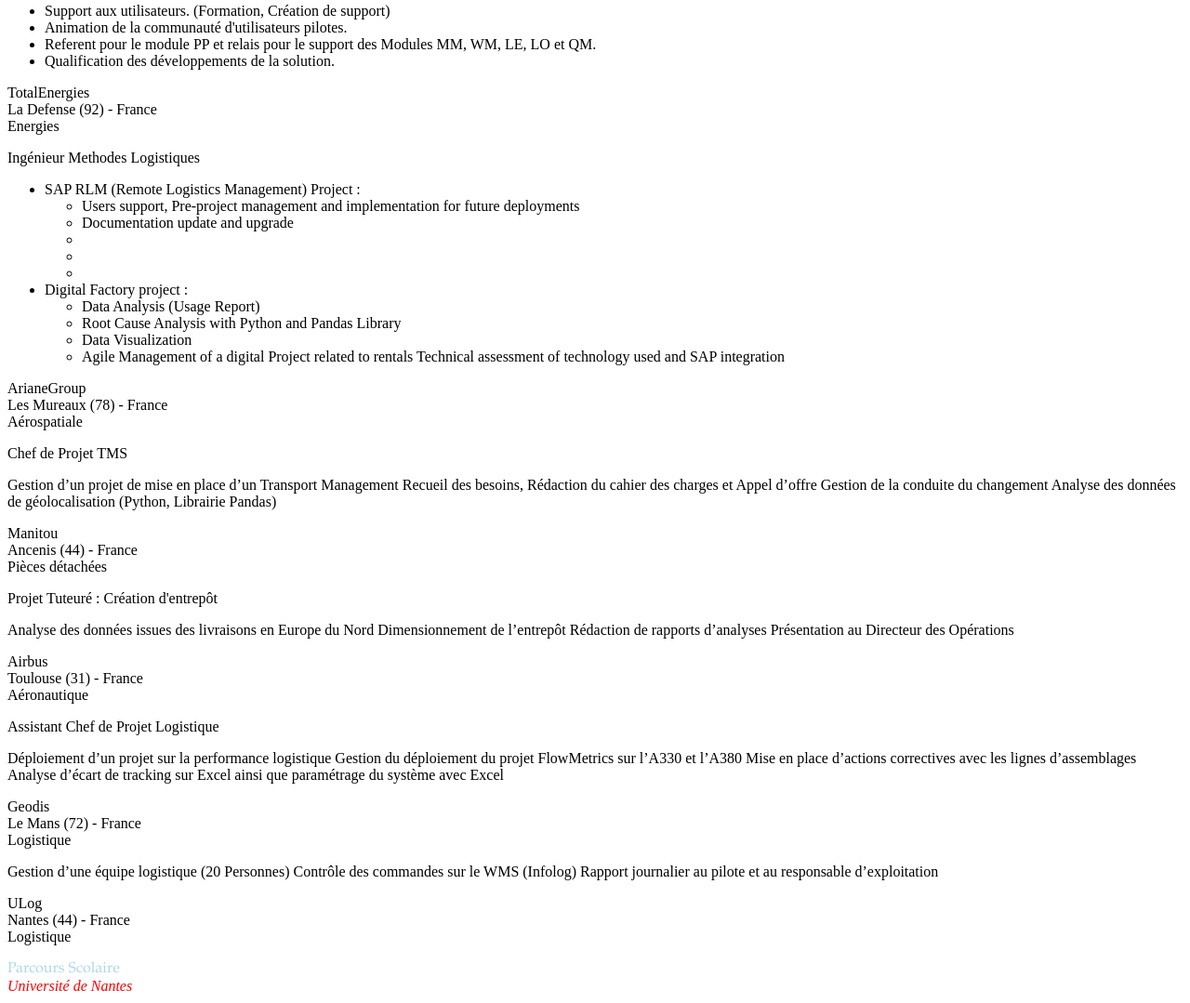
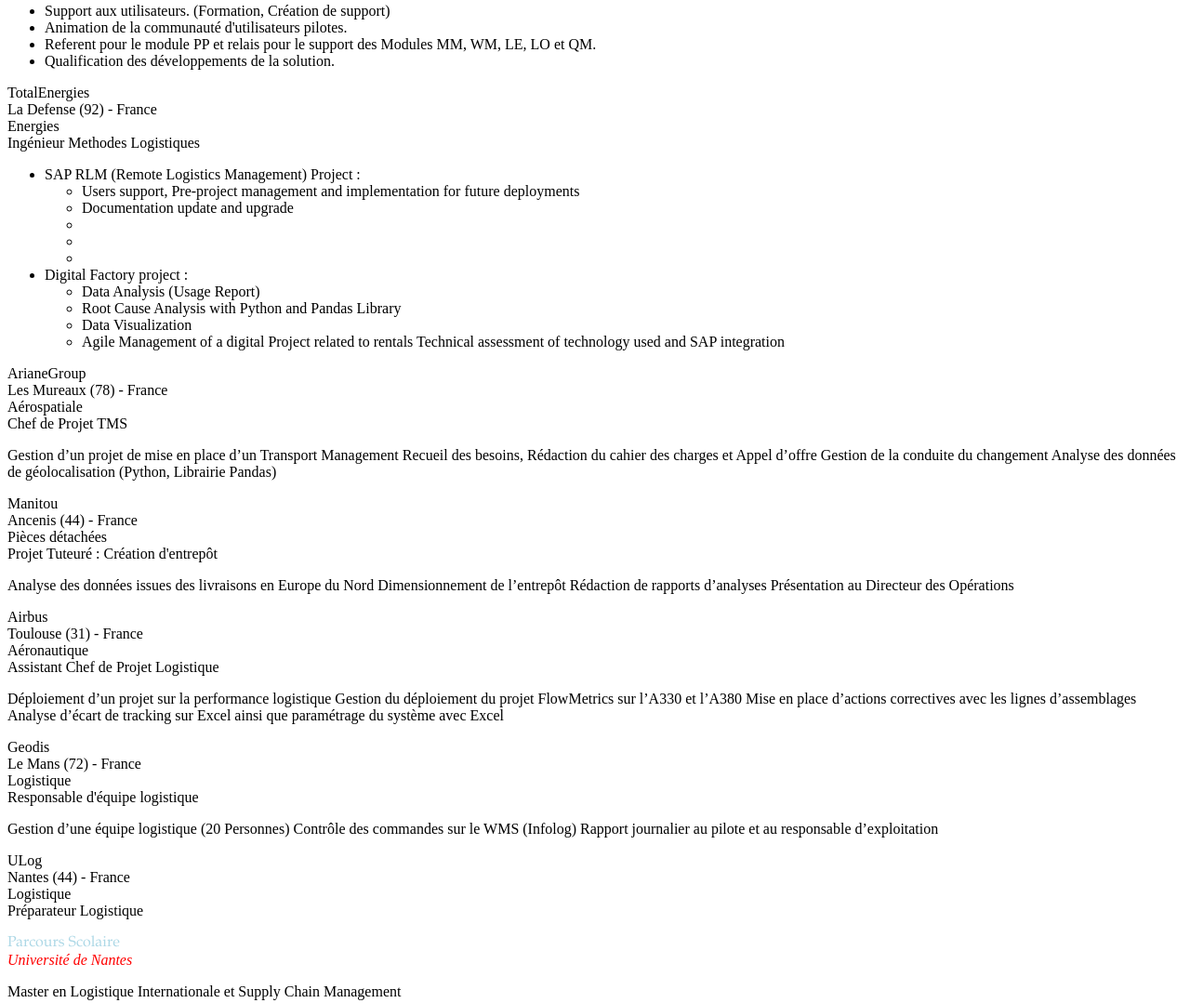
Before and after one commit to Myoxsis/Maxime_Alain_CV, a plain HTML site: page index.html in a window 1280 px wide. Shown: the part 290-1369 px from the top of the page at 93% size. Drawn offline with Linux system fonts and the light colour scheme.

Commit message:
Update index.html

```diff
--- a/index.html
+++ b/index.html
@@ -34,7 +34,7 @@
 		<div class="pp_company">TotalEnergies</div>
 		<div class="pp_location">La Defense (92) - France</div>
 		<div class="pp_industry_type">Energies</div>
-		<p>Ingénieur Methodes Logistiques</p>
+		<div class="pp_title">Ingénieur Methodes Logistiques</div>
 		<div>
 			<ul>
 				<li>SAP RLM (Remote Logistics Management) Project :</li>
@@ -60,14 +60,14 @@
 		<div class="pp_company">ArianeGroup</div>
 		<div class="pp_location">Les Mureaux (78) - France</div>
 		<div class="pp_industry_type">Aérospatiale</div>
-		<p>Chef de Projet TMS</p>
+		<div class="pp_title">Chef de Projet TMS</div>
 		<p>Gestion d’un projet de mise en place d’un Transport Management Recueil des besoins, Rédaction du cahier des charges et Appel d’offre Gestion de la conduite du changement
 Analyse des données de géolocalisation (Python, Librairie Pandas)</p>
 
 		<div class="pp_company">Manitou</div>
 		<div class="pp_location">Ancenis (44) - France</div>
 		<div class="pp_industry_type">Pièces détachées</div>
-		<p>Projet Tuteuré : Création d'entrepôt</p>
+		<div class="pp_title">Projet Tuteuré : Création d'entrepôt</div>
 		<p>Analyse des données issues des livraisons en Europe du Nord Dimensionnement de l’entrepôt
 Rédaction de rapports d’analyses
 Présentation au Directeur des Opérations</p>
@@ -76,13 +76,14 @@
 		<div class="pp_company">Airbus</div>
 		<div class="pp_location">Toulouse (31) - France</div>
 		<div class="pp_industry_type">Aéronautique</div>
-		<p>Assistant Chef de Projet Logistique</p>
+		<div class="pp_title">Assistant Chef de Projet Logistique</div>
 		<p>Déploiement d’un projet sur la performance logistique
 Gestion du déploiement du projet FlowMetrics sur l’A330 et l’A380 Mise en place d’actions correctives avec les lignes d’assemblages Analyse d’écart de tracking sur Excel ainsi que paramétrage du système avec Excel</p>
 
 		<div class="pp_company">Geodis</div>
 		<div class="pp_location">Le Mans (72) - France</div>
 		<div class="pp_industry_type">Logistique</div>
+		<div class="pp_title">Responsable d'équipe logistique</div>
 		<p>Gestion d’une équipe logistique (20 Personnes)
 Contrôle des commandes sur le WMS (Infolog)
 Rapport journalier au pilote et au responsable d’exploitation</p>
@@ -90,6 +91,7 @@
 		<div class="pp_company">ULog</div>
 		<div class="pp_location">Nantes (44) - France</div>
 		<div class="pp_industry_type">Logistique</div>
+		<div class="pp_title">Préparateur Logistique</div>
 		<p></p>
 		<p></p>
 
```
